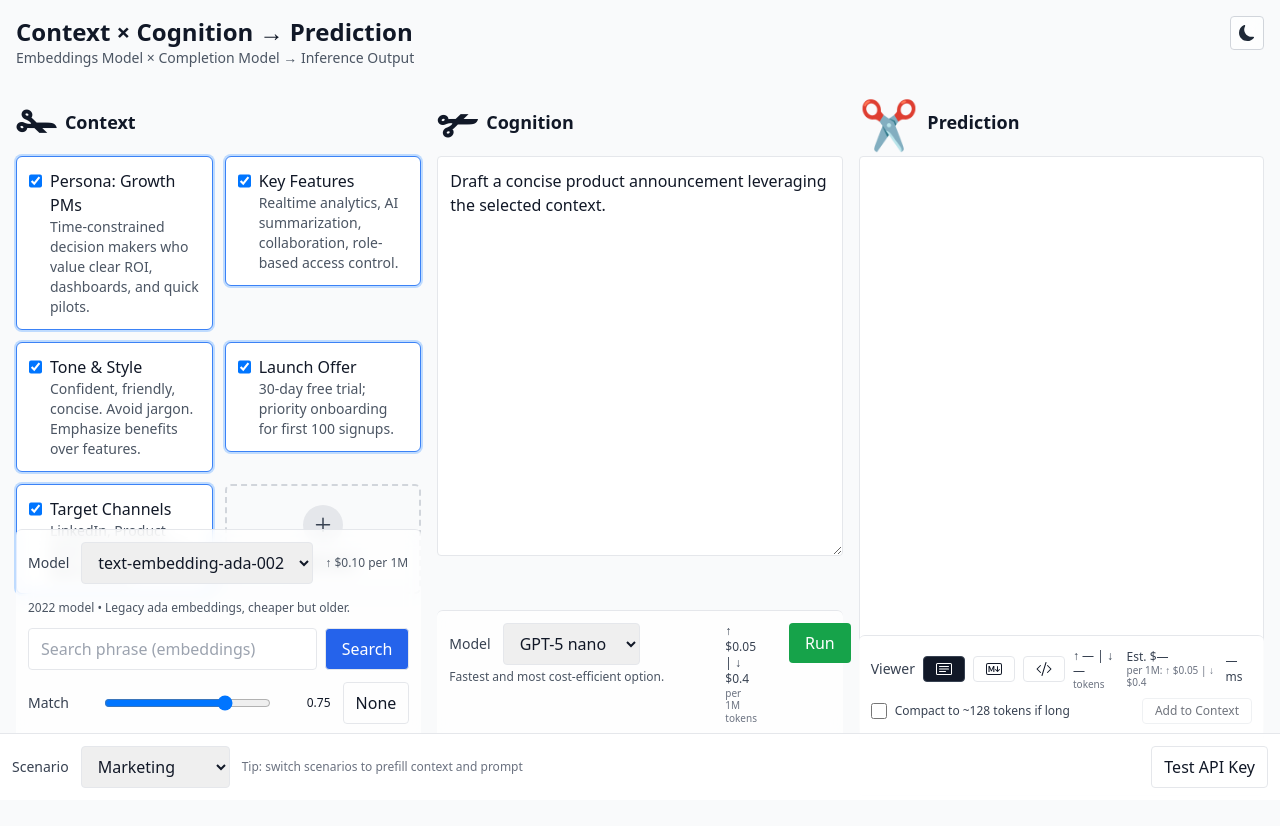
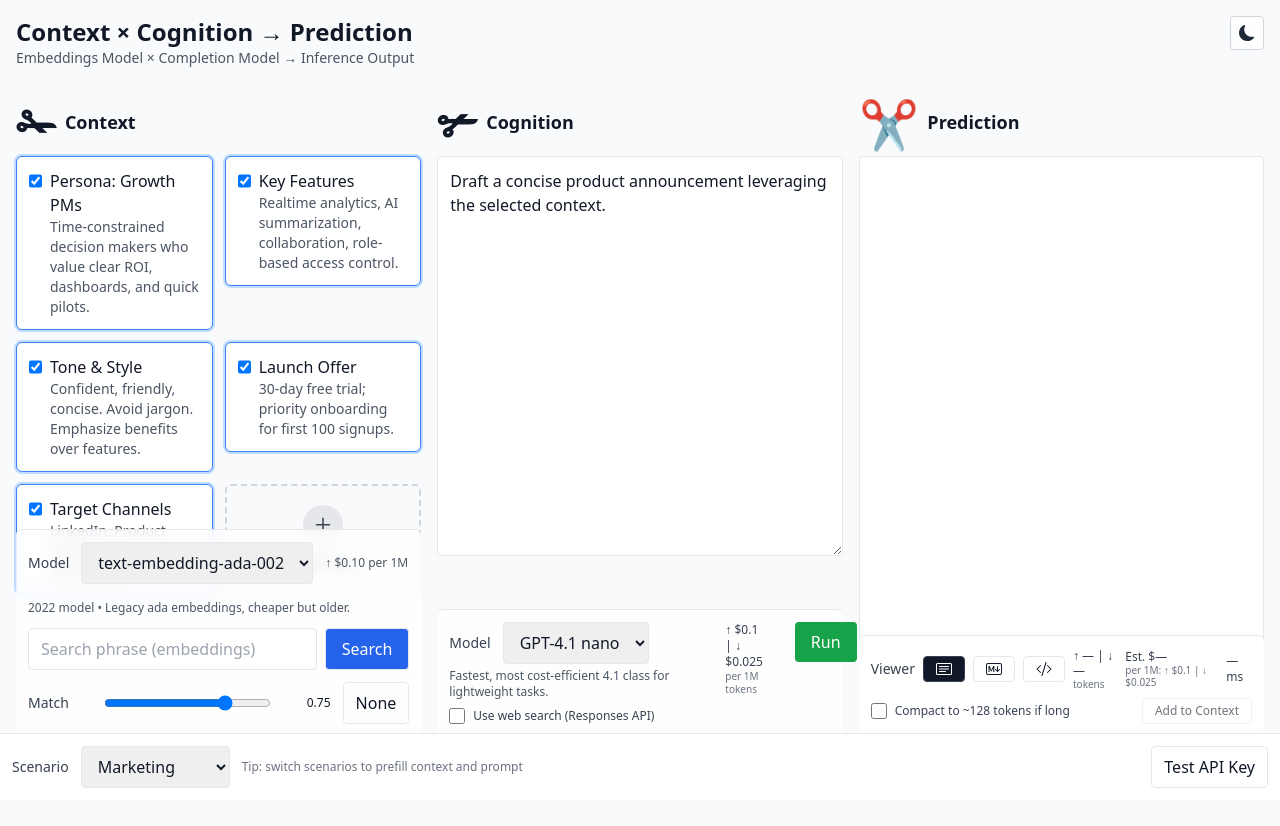
Before and after one commit to aji-ai/js-scissors, a Next.js app: page / in a window 1280 px wide. Shown: the top 826 px of the page. Built offline with nearby package versions, Linux system fonts and the light colour scheme.

Commit message:
Added web search

```diff
--- a/app/api/respond/route.ts
+++ b/app/api/respond/route.ts
@@ -17,7 +17,7 @@ function buildInputText(prompt: string, context: { title: string; body: string }
 export async function POST(request: Request) {
   try {
     const body = (await request.json()) as RespondRequestBody;
-    const { model, prompt, context } = body || {};
+    const { model, prompt, context, useWeb } = body || {};
     if (!model || typeof prompt !== "string" || !Array.isArray(context)) {
       return NextResponse.json(
         { error: "model, prompt, and context[] are required" },
@@ -33,7 +33,11 @@ export async function POST(request: Request) {
     const t0 = Date.now();
     const response = await openai.responses.create({
       model,
-      input
+      input,
+      // Use the official web search tool type per Responses API docs
+      ...(useWeb
+        ? { tools: [{ type: "web_search_preview" } as any], tool_choice: "auto" as any }
+        : {})
     });
     const durationMs = Date.now() - t0;
 
--- a/app/page.tsx
+++ b/app/page.tsx
@@ -74,6 +74,8 @@ function AppColumns() {
               availableModels={s.availableModels}
               modelHints={s.modelHints}
               modelPricing={s.modelPricing}
+              useWeb={s.useWeb}
+              onChangeUseWeb={s.setUseWeb}
               onRun={s.run}
               isProcessing={s.isProcessing}
             />
--- a/components/AppState.tsx
+++ b/components/AppState.tsx
@@ -28,6 +28,7 @@ type AppState = {
   modelHints: Record<string, { label: string; hint: string }>;
   modelPricing: Record<string, { input?: number; output?: number }>;
   isProcessing: boolean;
+  useWeb: boolean;
   // prediction
   output: string;
   viewerMode: ViewerMode;
@@ -51,16 +52,18 @@ type AppState = {
   setViewerMode: (mode: ViewerMode) => void;
   applyTolerance: (min: number) => void;
   addChatFromPrediction: (compact: boolean) => void;
+  setUseWeb: (val: boolean) => void;
 };
 
 const MODELS = [
   "gpt-5.1",
   "gpt-5-mini",
-  "gpt-5-nano",
   "gpt-5-pro",
   "gpt-4o",
   "gpt-4o-mini",
-  "gpt-4.1"
+  "gpt-4.1",
+  "gpt-4.1-mini",
+  "gpt-4.1-nano"
 ];
 
 const MODEL_INFO: Record<string, { label: string; hint: string }> = {
@@ -95,6 +98,14 @@ const MODEL_INFO: Record<string, { label: string; hint: string }> = {
   "gpt-4.1": {
     label: "GPT-4.1",
     hint: "Strong general model (non-reasoning)."
+  },
+  "gpt-4.1-mini": {
+    label: "GPT-4.1 mini",
+    hint: "Smaller 4.1 variant; good quality at lower cost and latency."
+  },
+  "gpt-4.1-nano": {
+    label: "GPT-4.1 nano",
+    hint: "Fastest, most cost‑efficient 4.1 class for lightweight tasks."
   }
 };
 
@@ -105,13 +116,14 @@ const PRICING_PER_MTOK: Record<string, { input?: number; output?: number }> = {
   // GPT‑5 family (from pricing table)
   "gpt-5.1": { input: 1.25, output: 10.0 },
   "gpt-5-mini": { input: 0.25, output: 2.0 },
-  "gpt-5-nano": { input: 0.05, output: 0.4 },
   "gpt-5-pro": { input: 15.0, output: 120.0 },
   // Other popular models (verify on pricing page)
   "gpt-4o": { input: 5.0, output: 15.0 },
   "gpt-4o-mini": { input: 0.15, output: 0.6 },
   // Update gpt-4.1 per table shown
-  "gpt-4.1": { input: 2.0, output: 8.0 }
+  "gpt-4.1": { input: 2.0, output: 8.0 },
+  "gpt-4.1-mini": { input: 0.40, output: 0.10 },
+  "gpt-4.1-nano": { input: 0.10, output: 0.025 }
 };
 
 const Ctx = createContext<AppState | null>(null);
@@ -167,10 +179,12 @@ export function AppStateProvider({ children }: { children: React.ReactNode }) {
   );
 
   const [prompt, setPrompt] = useState<string>("");
-  const [modelId, setModelId] = useState<string>(
-    sortedModels.includes("gpt-5-nano") ? "gpt-5-nano" : sortedModels[sortedModels.length - 1]
-  );
+  const [modelId, setModelId] = useState<string>(() => {
+    if (sortedModels.includes("gpt-4.1-nano")) return "gpt-4.1-nano";
+    return sortedModels[sortedModels.length - 1]; // fallback to cheapest
+  });
   const [isProcessing, setIsProcessing] = useState<boolean>(false);
+  const [useWeb, setUseWeb] = useState<boolean>(false);
 
   const [output, setOutput] = useState<string>("");
   const [viewerMode, setViewerMode] = useState<ViewerMode>("text");
@@ -310,7 +324,7 @@ export function AppStateProvider({ children }: { children: React.ReactNode }) {
       const res = await fetch("/api/respond", {
         method: "POST",
         headers: { "Content-Type": "application/json" },
-        body: JSON.stringify({ model: modelId, prompt, context: selected })
+        body: JSON.stringify({ model: modelId, prompt, context: selected, useWeb })
       });
       if (!res.ok) throw new Error(`Respond failed: ${res.status}`);
       const data: {
@@ -338,7 +352,7 @@ export function AppStateProvider({ children }: { children: React.ReactNode }) {
     } finally {
       setIsProcessing(false);
     }
-  }, [chunks, userChunks, selectedChunkIds, modelId, prompt]);
+  }, [chunks, userChunks, selectedChunkIds, modelId, prompt, useWeb]);
 
   const addChunk = useCallback((title: string, body: string) => {
     const id = `usr-${Date.now().toString(36)}-${Math.random().toString(36).slice(2, 6)}`;
@@ -407,6 +421,7 @@ export function AppStateProvider({ children }: { children: React.ReactNode }) {
       modelHints: MODEL_INFO,
       modelPricing: PRICING_PER_MTOK,
       isProcessing,
+      useWeb,
       similarityByChunk,
       cosineByChunk,
       output,
@@ -426,6 +441,8 @@ export function AppStateProvider({ children }: { children: React.ReactNode }) {
       applyTolerance
       ,
       addChatFromPrediction
+      ,
+      setUseWeb
     }),
     [
       scenarioId,
@@ -438,6 +455,7 @@ export function AppStateProvider({ children }: { children: React.ReactNode }) {
       prompt,
       modelId,
       isProcessing,
+      useWeb,
       similarityByChunk,
       cosineByChunk,
       output,
@@ -454,7 +472,8 @@ export function AppStateProvider({ children }: { children: React.ReactNode }) {
       run,
       applyTolerance
       ,
-      addChatFromPrediction
+      addChatFromPrediction,
+      setUseWeb
     ]
   );
 
--- a/components/CognitionColumn.tsx
+++ b/components/CognitionColumn.tsx
@@ -6,6 +6,8 @@ interface CognitionColumnProps {
   availableModels: string[];
   modelHints: Record<string, { label: string; hint: string }>;
   modelPricing?: Record<string, { input?: number; output?: number }>;
+  useWeb: boolean;
+  onChangeUseWeb: (value: boolean) => void;
   onRun: () => void;
   isProcessing: boolean;
 }
@@ -18,6 +20,8 @@ export function CognitionColumn({
   availableModels,
   modelHints,
   modelPricing,
+  useWeb,
+  onChangeUseWeb,
   onRun,
   isProcessing
 }: CognitionColumnProps) {
@@ -91,6 +95,17 @@ export function CognitionColumn({
             />
           )}
         </div>
+        <div className="mt-2 flex items-center gap-3">
+          <label className="flex items-center gap-2 text-xs text-gray-700 dark:text-gray-300">
+            <input
+              type="checkbox"
+              className="h-4 w-4"
+              checked={useWeb}
+              onChange={(e) => onChangeUseWeb(e.target.checked)}
+            />
+            Use web search (Responses API)
+          </label>
+        </div>
       </div>
     </section>
   );
--- a/lib/types.ts
+++ b/lib/types.ts
@@ -30,6 +30,7 @@ export interface RespondRequestBody {
   model: string;
   prompt: string;
   context: ScenarioChunk[];
+  useWeb?: boolean;
 }
 
 export interface RespondResult {
```
